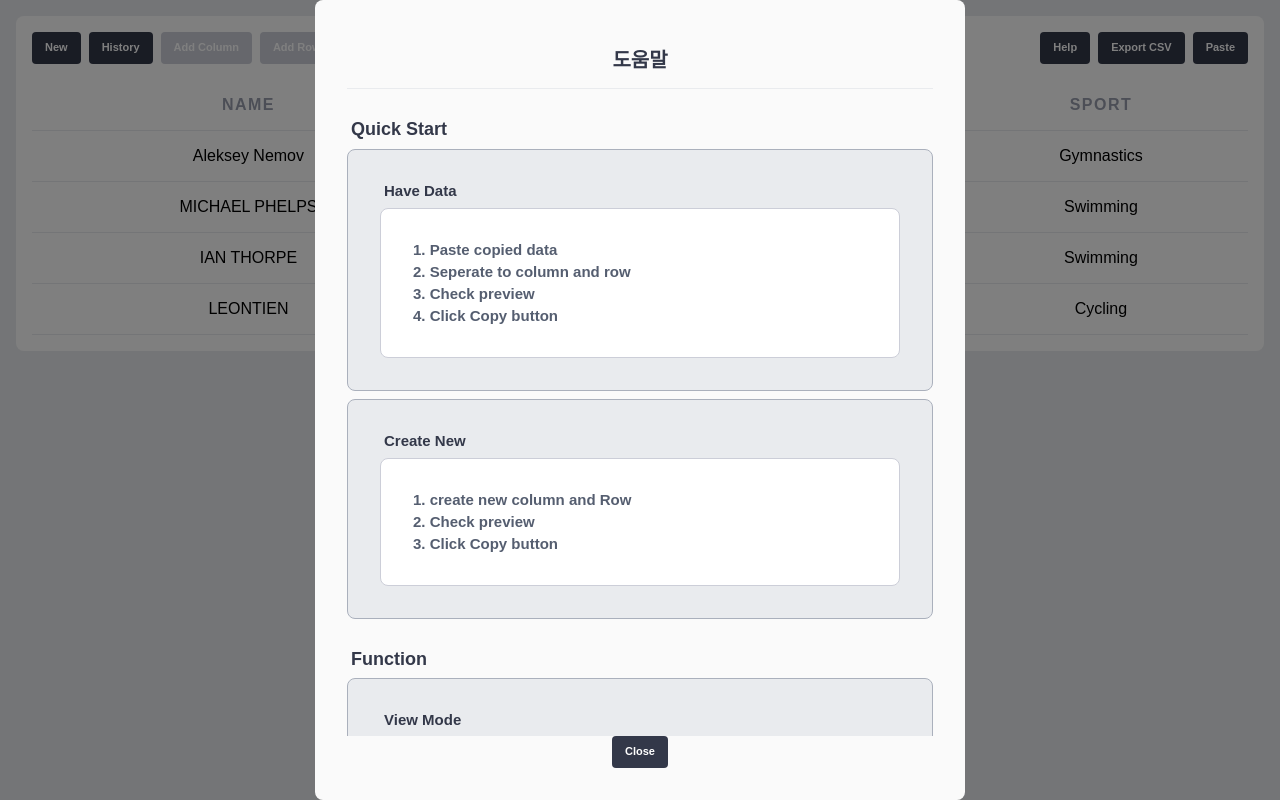
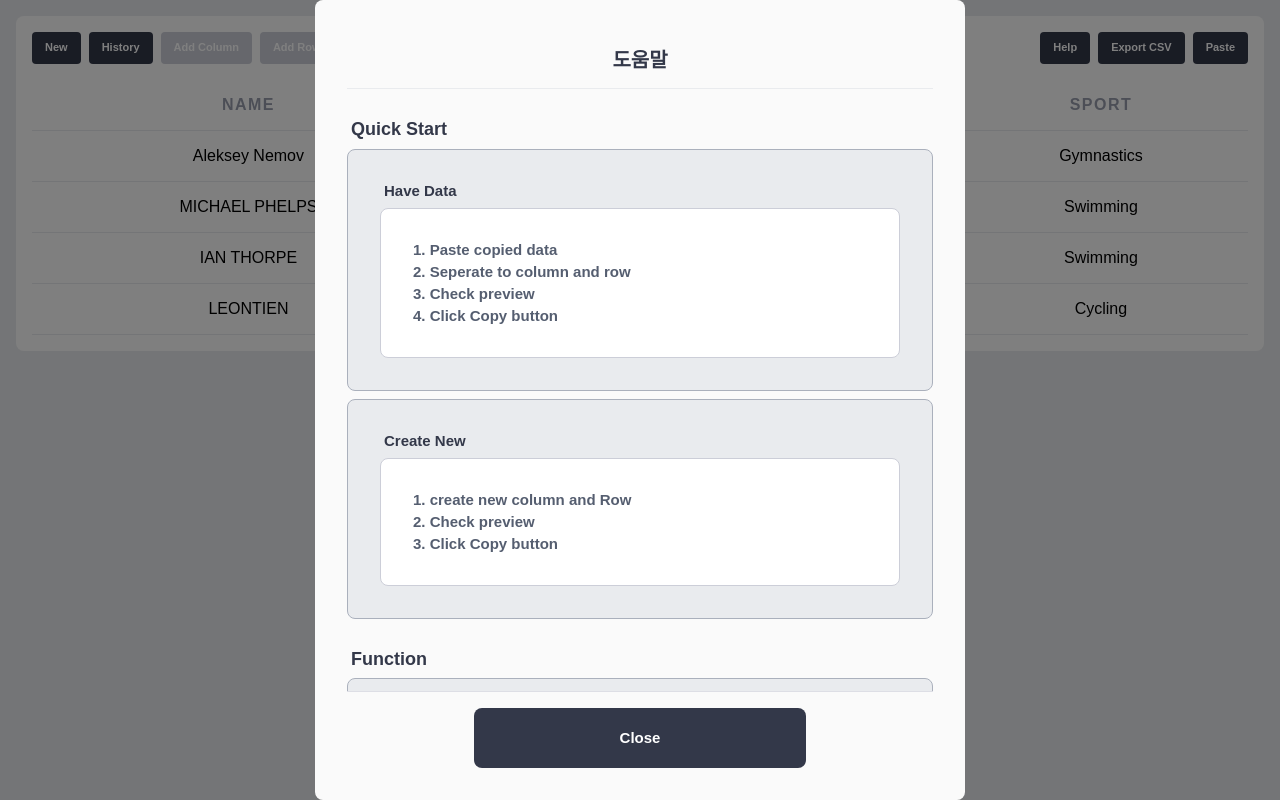
Before and after one commit to jyangca/markdown-table, a Next.js app: page / in a window 1280 px wide. Built offline with nearby package versions, Linux system fonts and the light colour scheme.

Commit message:
UPDATE: update Modal style

```diff
--- a/src/components/common/Modal/Modal.style.ts
+++ b/src/components/common/Modal/Modal.style.ts
@@ -5,7 +5,12 @@ export const ModalContainer = styled(Flex)`
   padding: 2rem;
   background-color: ${({ theme }) => theme.color.systemHover};
   width: 650px;
-  height: 800px;
+  max-height: 800px;
   border-radius: 8px;
   z-index: 1000;
 `;
+
+export const ModalButtonContainer = styled(Flex)`
+  border-top: 1px solid ${({ theme }) => theme.color.systemD};
+  padding: 1rem 1rem 0 1rem;
+`;
--- a/src/components/common/Modal/Modal.tsx
+++ b/src/components/common/Modal/Modal.tsx
@@ -1,6 +1,6 @@
 import React from 'react';
-import { Button, Flex, Portal } from '@/components/common';
-import { ModalContainer } from './Modal.style';
+import { Button, Portal } from '@/components/common';
+import { ModalButtonContainer, ModalContainer } from './Modal.style';
 
 type ModalProps = {
   isOpen: boolean;
@@ -15,9 +15,13 @@ const Modal = ({ isOpen, onClose, children }: ModalProps) => {
 
   return (
     <Portal isOpen={isOpen} onDimClick={handleDimClick} isModal={true}>
-      <ModalContainer direction="COLUMN" boxFill>
+      <ModalContainer direction="COLUMN" justify="SPACE_BETWEEN" boxFill>
         {children}
-        <Button onClick={onClose}>Close</Button>
+        <ModalButtonContainer justify="CENTER" boxFill>
+          <Button fixWidth="60%" size={60} onClick={onClose}>
+            Close
+          </Button>
+        </ModalButtonContainer>
       </ModalContainer>
     </Portal>
   );
```
